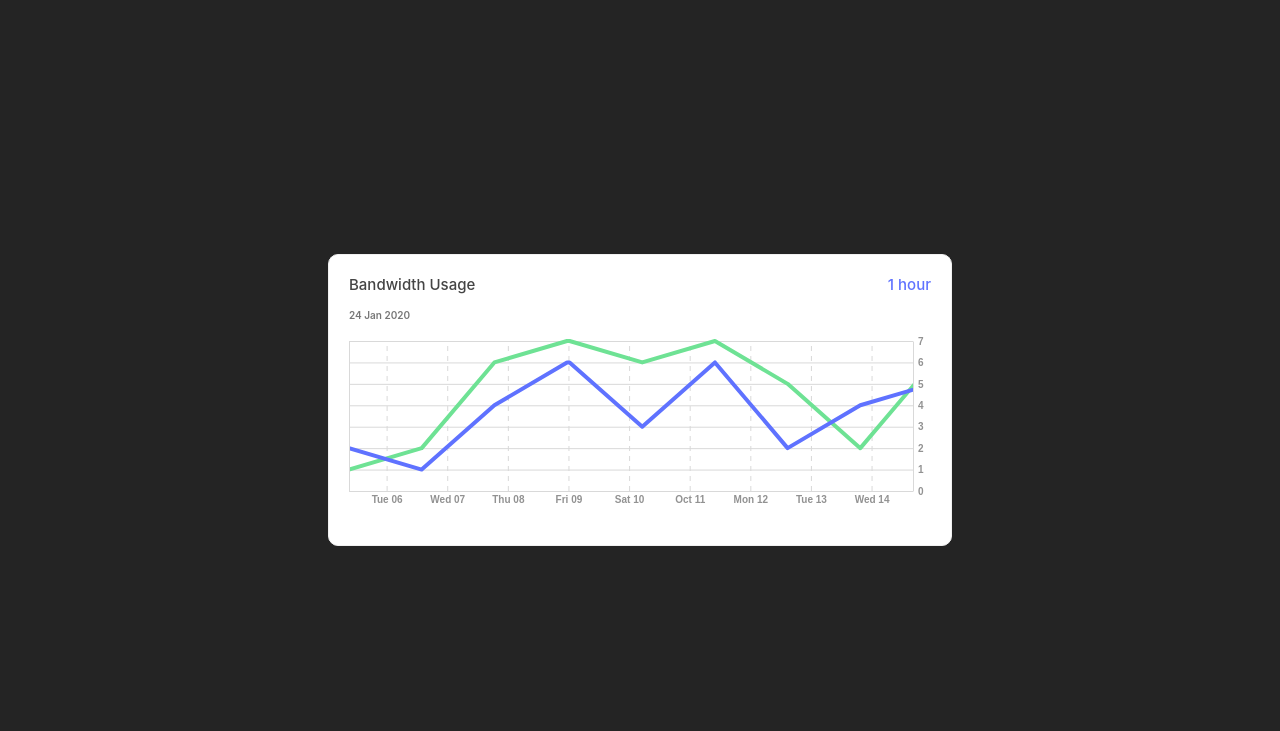
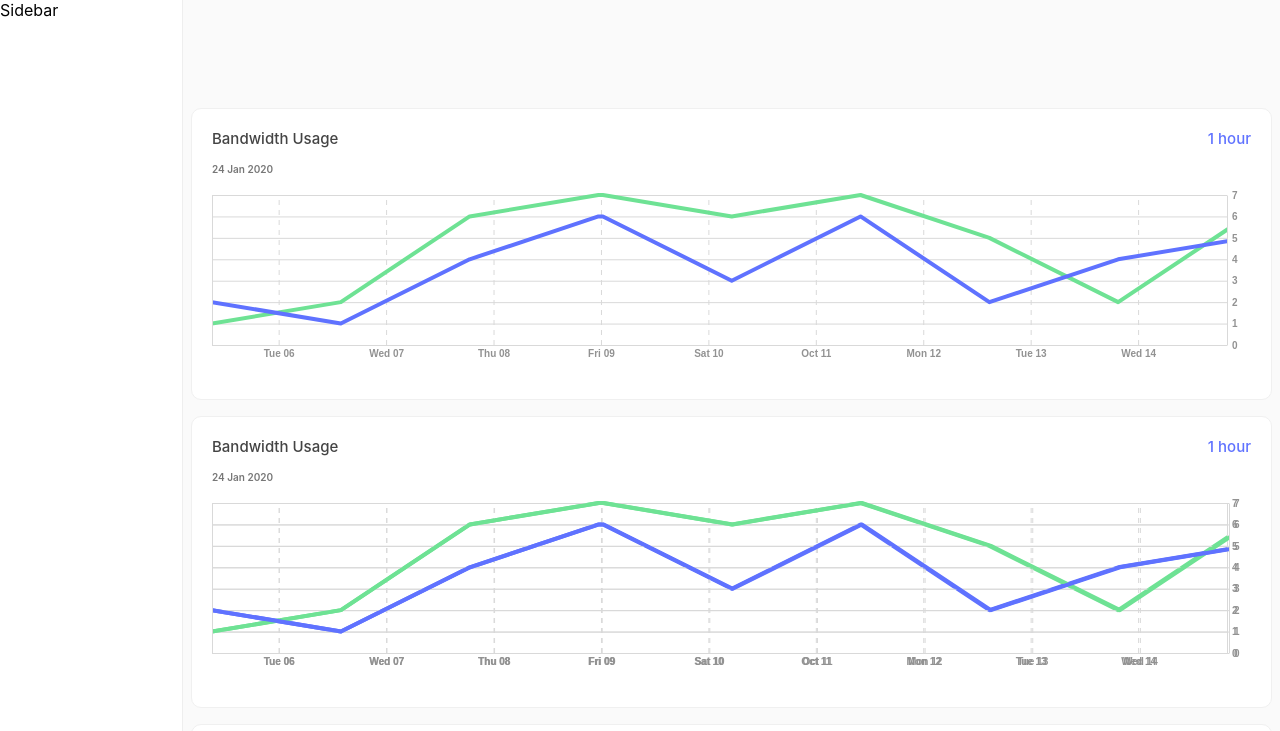
Before and after one commit to Damjan011/D3-scrollable, a React (Create React App) app: page / in a window 1280 px wide. Shown: the top 731 px of the page. Built offline with nearby package versions, Linux system fonts and the light colour scheme.

Commit message:
Setting up view and additional graphs

```diff
--- a/src/App.js
+++ b/src/App.js
@@ -183,7 +183,16 @@ function App() {
 
   return (
     <div className="app">
+      <div className="side-bar">
+        <p>Sidebar</p>
+      </div>
+      <div style={{paddingTop: '100px'}} className="main-content">
       <BarChart width={800} height={190} data={data} />
+      <div className="break"></div>
+      <BarChart width={800} height={190} data={data} />
+      <div className="break"></div>
+      <BarChart width={800} height={190} data={data} />
+      </div>
     </div>
   );
 }
--- a/src/index.css
+++ b/src/index.css
@@ -12,20 +12,38 @@ p {
 }
 
 .app {
-  background: #242424;
+  background: #fafafa;
   height: 100vh;
   width: 100vw;
   display: flex;
-  align-items: center;
-  justify-content: center;
-  flex-direction: column;
+}
+
+.side-bar {
+  height: 100vh;
+  width: 220px;
+  background: white;
+  border-right: 1px solid #eee;
+}
+
+.main-content {
+  display: flex;
+  flex-wrap: wrap;
+  width: 100%;
+  height: fit-content;
+}
+
+.break {
+  flex-basis: 100%;
+}
+
+
+element.style {
+  padding: 20px;
+  overflow: visible;
+}
+@media only screen and (max-width: 1351px) {
+.ui-box {
+  width: calc(100% - 16px) !important;
+}
 
 }
-
-.chart {
-  /* background: white;
-  display: flex;
-  width: fit-content;
-  border: 1px solid #eee;
-  border-radius: 10px; */
-}
```
